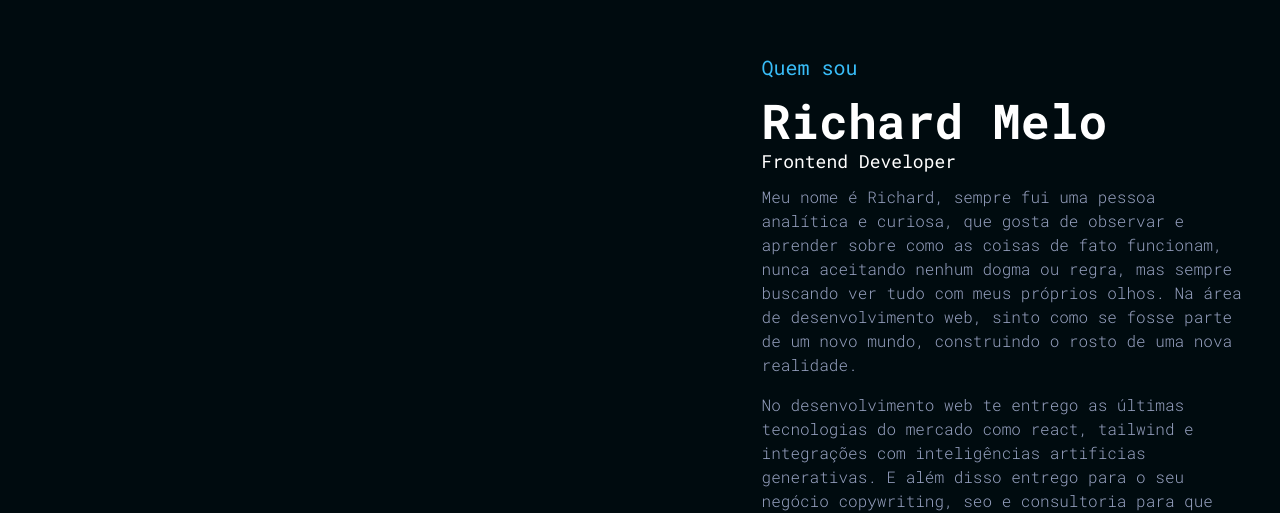
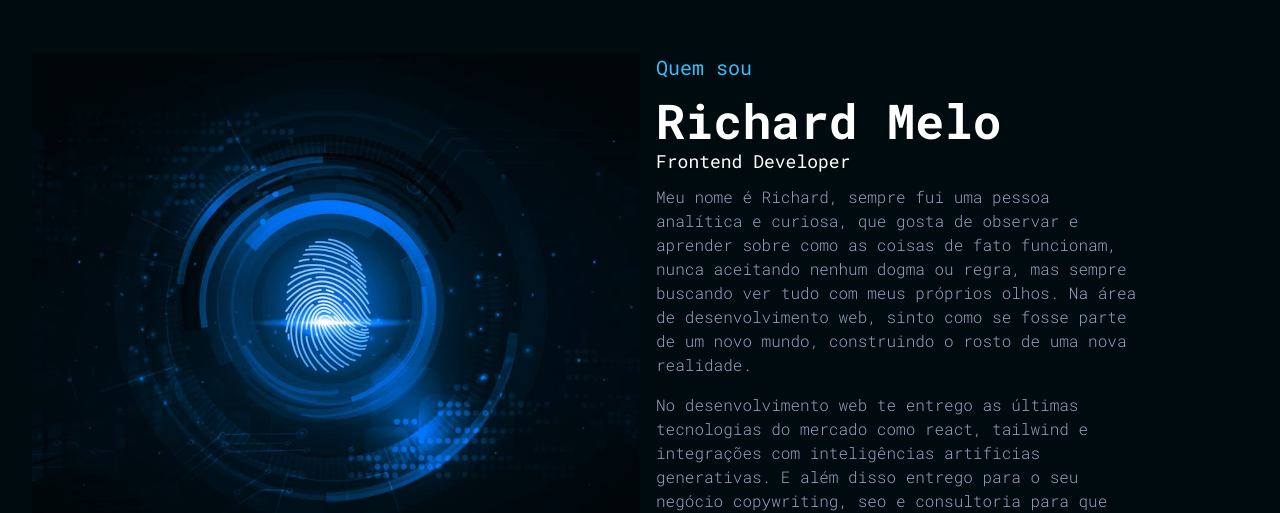
Before and after one commit to rinardes/portfolio-source, a React (Vite) app: page / in a window 1280 px wide. Shown: the part 1083-1596 px from the top of the page. Built offline with nearby package versions, Linux system fonts and the light colour scheme; a web font is replaced by a local one.

Commit message:
update: new photo and format for about

```diff
--- a/src/pages/About.tsx
+++ b/src/pages/About.tsx
@@ -2,14 +2,25 @@ export default function About() {
   return (
     <section
       id="about"
-      className="mx-auto mt-28 flex max-w-7xl justify-between py-56"
+      className="mx-auto mt-28 flex max-w-7xl flex-col gap-4 py-56 text-center md:px-20  lg:flex-row lg:px-0 lg:text-left"
     >
-      <div className="lg:basis-1/2"></div>
-      <div className="flex  flex-col lg:basis-2/5">
-        <h3 className="mb-4 text-xl font-medium text-primary-400">Quem sou</h3>
+      <div className=" lg:block lg:basis-1/2">
+        <h3 className="mb-4 text-center text-xl font-medium text-primary-400 lg:hidden">
+          Quem sou eu
+        </h3>
+        <img
+          className="h-full min-h-[240px] object-cover"
+          src="images/3217136.jpg"
+          alt=""
+        />
+      </div>
+      <div className="flex flex-col lg:basis-2/5 ">
+        <h3 className="mb-4 hidden  text-xl font-medium text-primary-400 lg:block">
+          Quem sou
+        </h3>
         <h1 className="mb-2 text-5xl font-bold">Richard Melo</h1>
         <h4 className="mb-4 text-lg leading-4">Frontend Developer</h4>
-        <p className="mb-4  font-light  text-paragraph">
+        <p className="mb-4   font-light  text-paragraph">
           Meu nome é Richard, sempre fui uma pessoa analítica e curiosa, que
           gosta de observar e aprender sobre como as coisas de fato funcionam,
           nunca aceitando nenhum dogma ou regra, mas sempre buscando ver tudo
```
Also changed, not shown: public/images/3217136.jpg (added).
